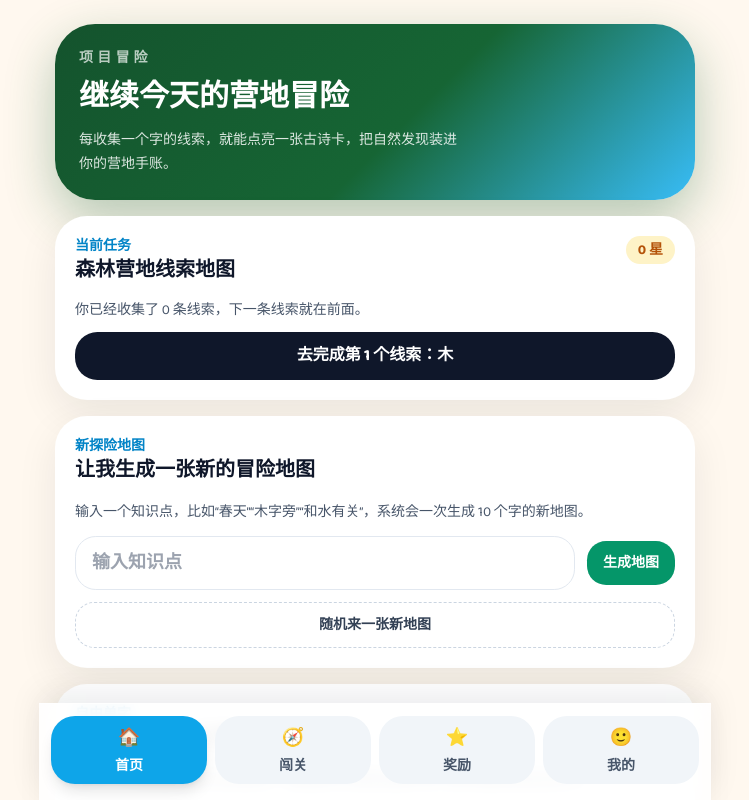
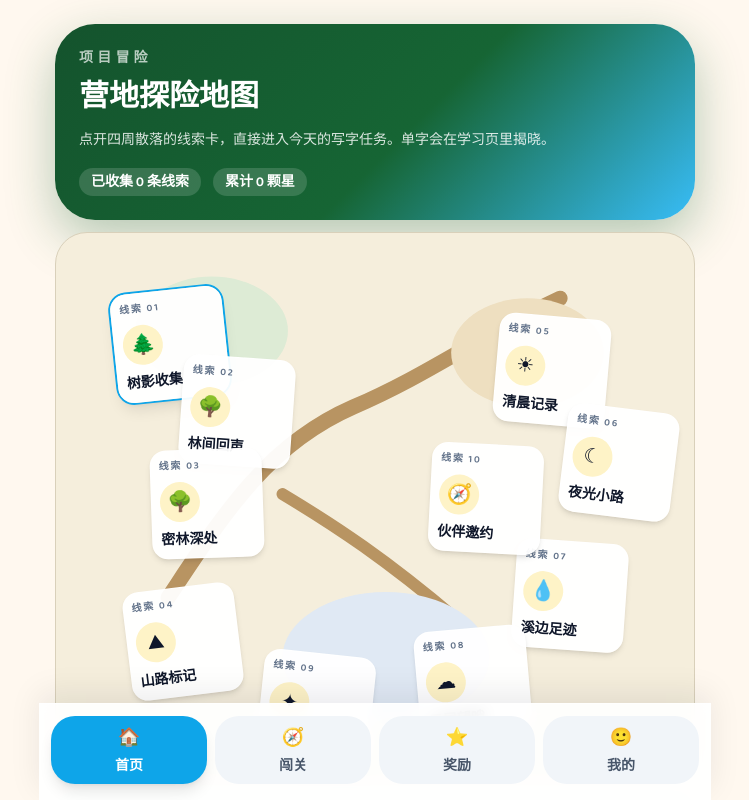
Before and after one commit to wyxlemon12/chinese-hanzi-game, a React (Vite) app: page / in a window 1280 px wide. Both pictures are taken after a click on the button "进入森林营地". Shown: the top 800 px of the page, without its empty margins (265-1014 px from the left). Built offline with nearby package versions, Linux system fonts and the light colour scheme.

Commit message:
feat: add map-first homepage layout

```diff
--- a/src/App.tsx
+++ b/src/App.tsx
@@ -1,6 +1,7 @@
 import { useState } from 'react';
 import { BottomNav } from './components/BottomNav';
 import { Celebration } from './components/Celebration';
+import { getProjectClueMapItems } from './data/camp-map';
 import {
   curriculum,
   getHanziItemById,
@@ -117,6 +118,8 @@ export default function App() {
         : null;
 
   const completedSnapshots = snapshots.filter((snapshot) => snapshot.status === 'completed');
+  const completedProjectLevelIds = completedSnapshots.map((snapshot) => snapshot.levelId);
+  const projectClues = getProjectClueMapItems();
   const totalStars = completedSnapshots.reduce((sum, snapshot) => sum + snapshot.stars, 0);
 
   const handleStartAdventure = (ageBand: AgeBand) => {
@@ -274,7 +277,9 @@ export default function App() {
       <main className="mx-auto flex min-h-screen w-full max-w-md flex-col px-4 pb-28 pt-6 sm:max-w-2xl">
         {tab === 'home' && (
           <HomeScreen
+            activeProjectLevelId={currentLevel?.id ?? null}
             completedCount={completedSnapshots.length}
+            completedProjectLevelIds={completedProjectLevelIds}
             currentLevel={currentLevel}
             currentUnitTitle={currentLevel?.unitTitle ?? '准备领取第一条线索'}
             customError={customError}
@@ -286,8 +291,10 @@ export default function App() {
               }
             }}
             onOpenCourse={() => setTab('course')}
+            onOpenProjectLesson={handleOpenProjectLesson}
             onStartCustomHanzi={handleStartCustomHanzi}
             onGenerateAdventureMap={handleGenerateAdventureMap}
+            projectClues={projectClues}
             totalStars={totalStars}
           />
         )}
--- a/src/features/home/HomeScreen.tsx
+++ b/src/features/home/HomeScreen.tsx
@@ -1,14 +1,20 @@
 import { useState } from 'react';
+import { CampAdventureMap } from '../../components/CampAdventureMap';
+import { SectionCard } from '../../components/SectionCard';
+import type { ProjectClueMapItem } from '../../data/camp-map';
 import type { LessonLevel } from '../../data/curriculum';
-import { SectionCard } from '../../components/SectionCard';
 
 interface HomeScreenProps {
+  activeProjectLevelId: string | null;
+  completedCount: number;
+  completedProjectLevelIds: string[];
   currentLevel: (LessonLevel & { unitTitle: string }) | null;
   currentUnitTitle: string;
-  completedCount: number;
   totalStars: number;
+  projectClues: ProjectClueMapItem[];
   onContinue: () => void;
   onOpenCourse: () => void;
+  onOpenProjectLesson: (levelId: string) => void;
   onStartCustomHanzi: (character: string) => Promise<void> | void;
   onGenerateAdventureMap: (options: { mode: 'topic' | 'random'; knowledgePoint?: string }) => Promise<void> | void;
   customError?: string | null;
@@ -17,12 +23,15 @@ interface HomeScreenProps {
 }
 
 export function HomeScreen({
+  activeProjectLevelId,
+  completedCount,
+  completedProjectLevelIds,
   currentLevel,
   currentUnitTitle,
-  completedCount,
   totalStars,
-  onContinue,
+  projectClues,
   onOpenCourse,
+  onOpenProjectLesson,
   onStartCustomHanzi,
   onGenerateAdventureMap,
   customError,
@@ -37,35 +46,43 @@ export function HomeScreen({
     return [...value.trim()].slice(-1).join('');
   };
 
+  const nextClueLabel = currentLevel ? currentLevel.title : '准备领取第一条线索';
+
   return (
     <div className="space-y-4" data-testid="home-screen">
-      <section className="rounded-[2.5rem] bg-[linear-gradient(135deg,_#14532d,_#166534_55%,_#38bdf8)] p-6 text-white shadow-[0_18px_50px_rgba(22,101,52,0.32)]">
+      <section className="space-y-3">
+        <div className="rounded-[2.5rem] bg-[linear-gradient(135deg,_#14532d,_#166534_55%,_#38bdf8)] p-6 text-white shadow-[0_18px_50px_rgba(22,101,52,0.32)]">
           <p className="text-sm font-semibold uppercase tracking-[0.3em] text-white/70">项目冒险</p>
-        <h1 className="mt-3 text-3xl font-black">继续今天的营地冒险</h1>
-        <p className="mt-3 max-w-sm text-sm leading-6 text-white/85">
-          每收集一个字的线索，就能点亮一张古诗卡，把自然发现装进你的营地手账。
+          <h1 className="mt-3 text-3xl font-black">营地探险地图</h1>
+          <p className="mt-3 text-sm leading-6 text-white/85">
+            点开四周散落的线索卡，直接进入今天的写字任务。单字会在学习页里揭晓。
           </p>
-      </section>
 
-      <SectionCard
-        eyebrow="当前任务"
-        title={currentUnitTitle}
-        action={<span className="rounded-full bg-amber-100 px-3 py-1 text-sm font-bold text-amber-700">{totalStars} 星</span>}
-      >
-        <div className="space-y-3">
-          <p className="text-sm text-slate-600">{`你已经收集了 ${completedCount} 条线索，下一条线索就在前面。`}</p>
-          {currentLevel && (
+          <div className="mt-4 flex flex-wrap gap-3 text-sm font-semibold">
+            <span className="rounded-full bg-white/15 px-3 py-1">{`已收集 ${completedCount} 条线索`}</span>
+            <span className="rounded-full bg-white/15 px-3 py-1">{`累计 ${totalStars} 颗星`}</span>
+          </div>
+        </div>
+
+        <CampAdventureMap
+          activeClueId={activeProjectLevelId}
+          clues={projectClues}
+          completedClueIds={completedProjectLevelIds}
+          onOpenClue={onOpenProjectLesson}
+        />
+
+        <div className="rounded-[1.6rem] bg-emerald-50 px-4 py-3 text-sm text-emerald-800">
+          <span className="font-bold">当前推荐：</span>
+          {` ${nextClueLabel}`}
           <button
-              className="w-full rounded-[1.4rem] bg-slate-900 px-4 py-3 text-base font-bold text-white transition hover:bg-slate-800"
-              onClick={onContinue}
-              data-testid="continue-lesson"
+            className="ml-2 font-semibold underline-offset-4 hover:underline"
+            onClick={onOpenCourse}
             type="button"
           >
-              {`去完成${currentLevel.title}`}
+            打开完整营地地图
           </button>
-          )}
         </div>
-      </SectionCard>
+      </section>
 
       <SectionCard eyebrow="新探险地图" title="让我生成一张新的冒险地图">
         <div className="space-y-3">
@@ -103,7 +120,7 @@ export function HomeScreen({
           </button>
           {generatedMapLoading && (
             <p className="text-sm font-medium text-sky-700" data-testid="generated-map-loading">
-              正在整理 10 条新线索，也在补齐它们的古诗卡，请稍等……
+              正在整理 10 条新线索，也在补齐它们的古诗卡，请稍等…
             </p>
           )}
           {generatedMapError && (
@@ -153,28 +170,6 @@ export function HomeScreen({
           )}
         </div>
       </SectionCard>
-
-      <SectionCard eyebrow="冒险节奏" title="今天怎么玩">
-        <div className="grid grid-cols-3 gap-3">
-          {[
-            ['先观察', '看老师写一遍'],
-            ['再动手', '把线索描出来'],
-            ['收古诗卡', '把发现装进手账'],
-          ].map(([title, body]) => (
-            <div key={title} className="rounded-[1.5rem] bg-slate-50 p-4">
-              <p className="font-bold text-slate-900">{title}</p>
-              <p className="mt-2 text-sm leading-6 text-slate-500">{body}</p>
-            </div>
-          ))}
-        </div>
-        <button
-          className="mt-4 text-sm font-semibold text-sky-600 underline-offset-4 hover:underline"
-          onClick={onOpenCourse}
-          type="button"
-        >
-          打开营地任务地图
-        </button>
-      </SectionCard>
     </div>
   );
 }
```
Also changed, not shown: 1 other file (tests, documents, lock files or other folders). Lines whose indentation alone changed are shown as unchanged.
